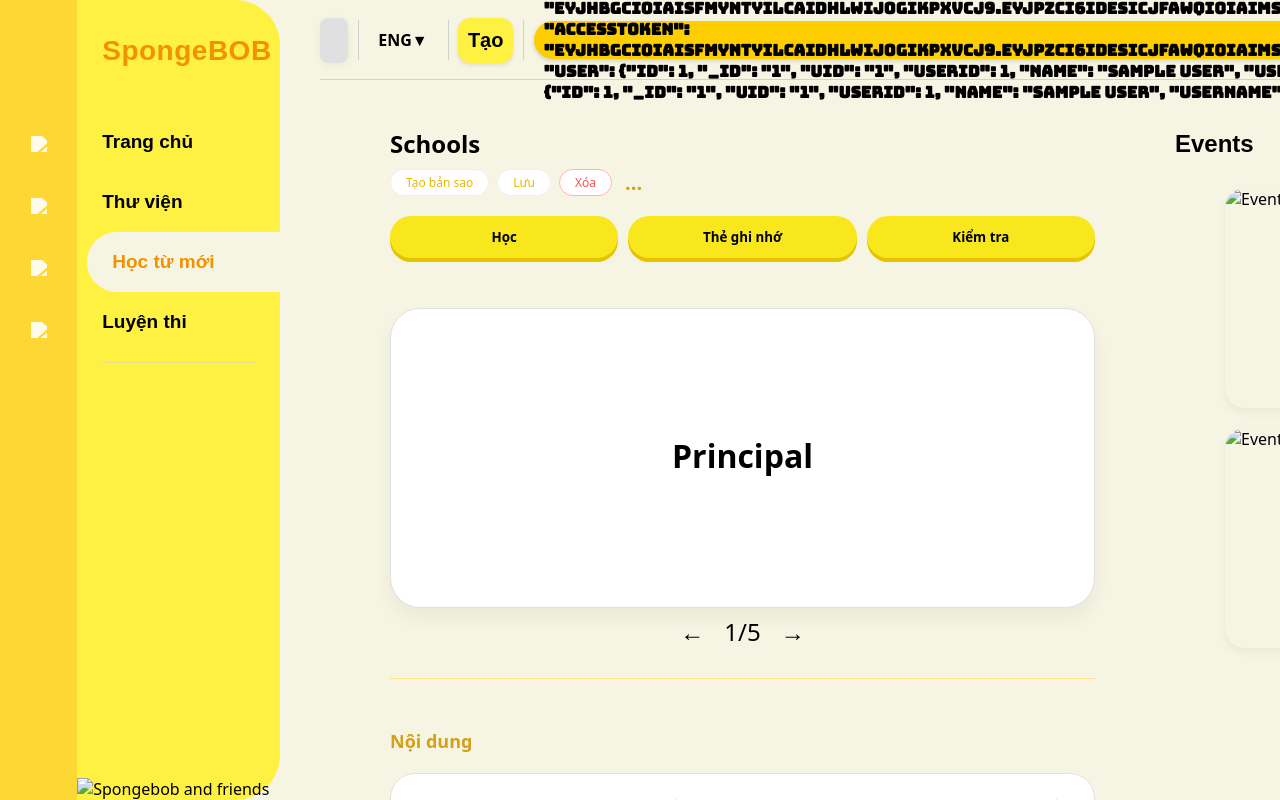
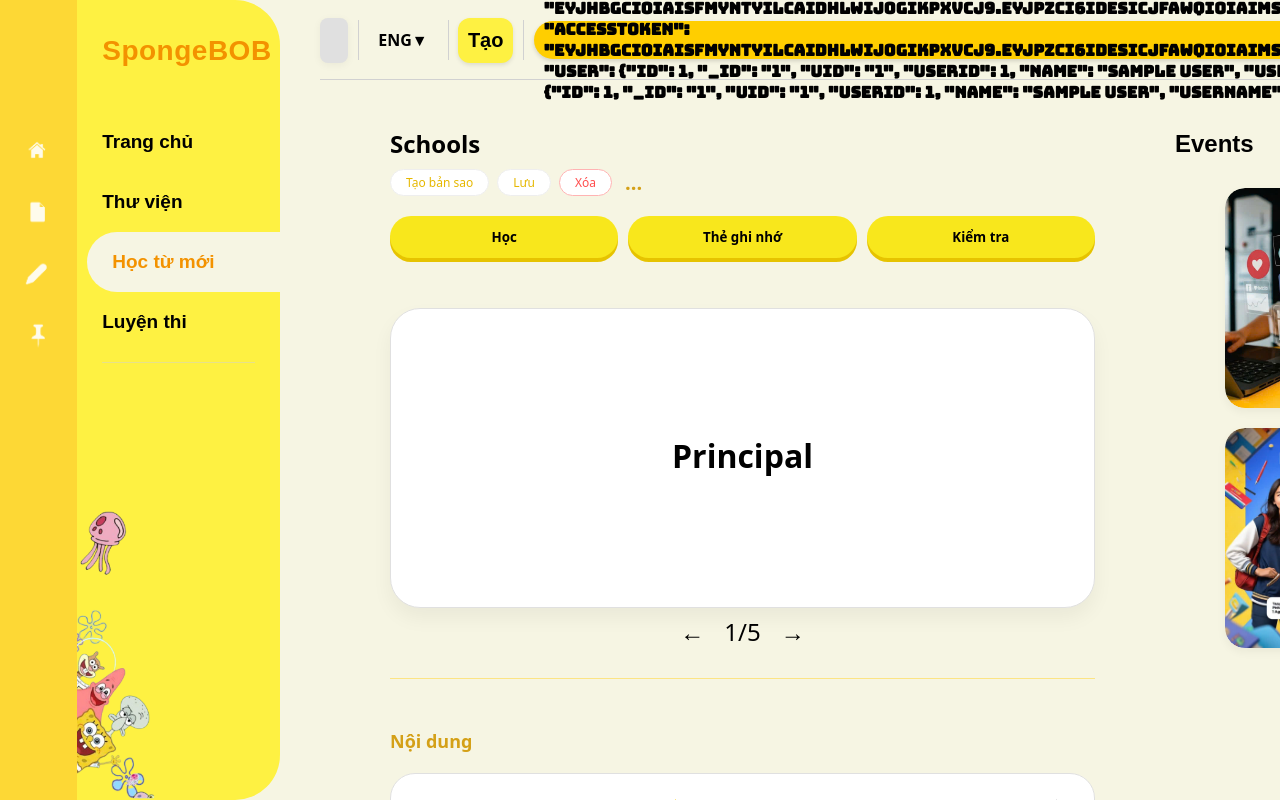
Before and after one commit to ghyy06/dl-thiet-ke-web-nhom-11, a plain HTML site: page trang8.html in a window 1280 px wide. Drawn offline with Linux system fonts and the light colour scheme; sample sign-in values are in the browser's storage; a web font is replaced by a local one.

Commit message:
Update trang8.html

```diff
--- a/trang8.html
+++ b/trang8.html
@@ -14,10 +14,10 @@
     <div class="dashboard-wrapper">
         <aside class="sidebar-container">
             <div class="slim-sidebar">
-                <div class="slim-item"><img src="Suộc Ảnh/ngoinha.png" onclick="window.location.href='trang2.html'"></div>
-                <div class="slim-item active"><img src="Suộc Ảnh/togiay.png" onclick="window.location.href='trang7.html'"></div>
-                <div class="slim-item"><img src="Suộc Ảnh/buts.png" onclick="window.location.href='trang8.html'"></div>
-                <div class="slim-item"><img src="Suộc Ảnh/ghim.png" class="show-alert"></div>
+                <div class="slim-item"><img src="Suoc-Anh/ngoinha.png" onclick="window.location.href='trang2.html'"></div>
+                <div class="slim-item active"><img src="Suoc-Anh/togiay.png" onclick="window.location.href='trang7.html'"></div>
+                <div class="slim-item"><img src="Suoc-Anh/buts.png" onclick="window.location.href='trang8.html'"></div>
+                <div class="slim-item"><img src="Suoc-Anh/ghim.png" class="show-alert"></div>
             </div>
             <div class="menu-sidebar">
                 <h1 class="logo">SpongeBOB</h1>
@@ -29,7 +29,7 @@
                     <div class="sidebar-divider"></div>
                 </nav>
                 <div class="sidebar-illustration">
-                    <img src="Suộc Ảnh/sidebar.png" alt="Spongebob and friends">
+                    <img src="Suoc-Anh/sidebar.png" alt="Spongebob and friends">
                 </div>
             </div>
         </aside>
@@ -47,7 +47,7 @@
                     <div class="control-item add-btn create-btn" style="cursor: pointer;">Tạo</div>
                     <span class="v-divider"></span>
                     <div class="control-item user login-btn" style="cursor: pointer;">
-                        <img src="Suộc Ảnh/thinking.jpg" class="user-avatar">
+                        <img src="Suoc-Anh/thinking.jpg" class="user-avatar">
                         <span class="username">Guest <span>▼</span></span>
                     </div>
                 </div>
@@ -126,10 +126,10 @@
                         <h2 class="events-title">Events</h2>
                         <div class="event-list">
                             <div class="event-item">
-                                <img src="Suộc Ảnh/multitask.jpg" alt="Event 1">
+                                <img src="Suoc-Anh/multitask.jpg" alt="Event 1">
                             </div>
                             <div class="event-item">
-                                <img src="Suộc Ảnh/studentgroup.jpg" alt="Event 2">
+                                <img src="Suoc-Anh/studentgroup.jpg" alt="Event 2">
                             </div>
                         </div>
                     </aside>
```
